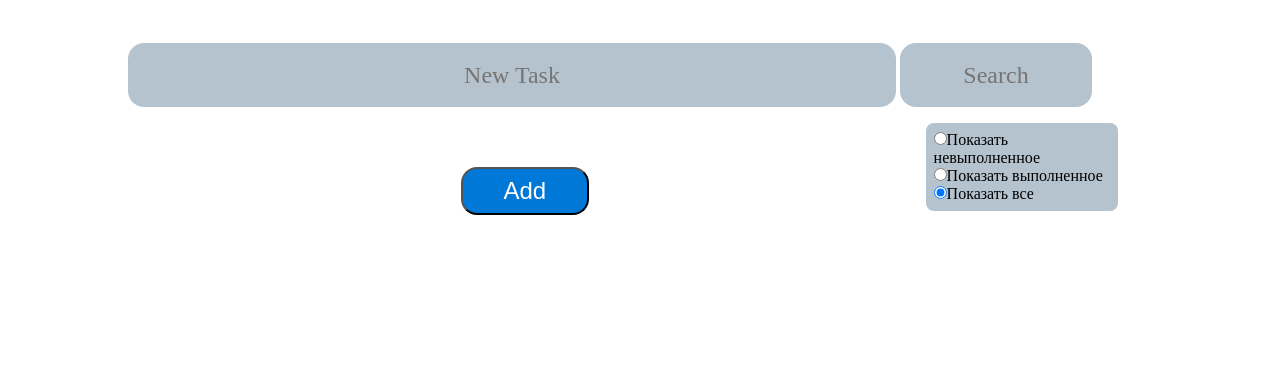
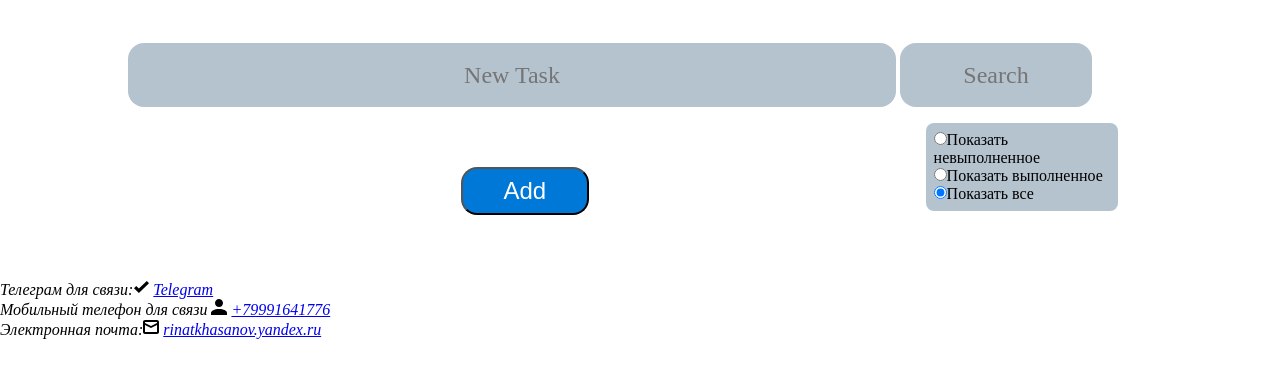
Before and after one commit to KhasRR/My-To-Do, a plain HTML site: page index.html in a window 1280 px wide. Shown: the part 136-514 px from the top of the page. Drawn offline with Linux system fonts and the light colour scheme; a web font is replaced by a local one.

Commit message:
Добавление Footer

```diff
--- a/index.html
+++ b/index.html
@@ -8,6 +8,7 @@
     <script defer src="./js/todo.js" defer></script>
   </head>
   <body>
+
     <header class="head">
       <div class="icon">
         <img width="100px" src="./1/icon128x128.png" alt="ToDo" />
@@ -30,6 +31,25 @@
       </div>
       <ul id="taskList"></ul>
     </main>
-    <footer></footer>
+    <footer>
+        <Address>Телеграм для связи:<svg width="16" height="16" viewBox="0 0 16 16" fill="none" xmlns="http://www.w3.org/2000/svg">
+            <path d="M5.9 14L1 9.20003L3.2 7.00003L5.9 9.60003L13.8 2.00003L16 4.20003L5.9 14Z" fill="black"/>
+            </svg>
+            <a href="https://t.me/RinatKhas"target='_blank'>Telegram</a></Address>
+        <address>Мобильный телефон для связи <svg width="16" height="16" viewBox="0 0 16 16" fill="none" xmlns="http://www.w3.org/2000/svg">
+            <g clip-path="url(#clip0_3_2570)">
+            <path fill-rule="evenodd" clip-rule="evenodd" d="M4 4C4 1.8 5.8 0 8 0C11.5 0 13.3 4.3 10.9 6.9C8.3 9.3 4 7.5 4 4ZM16 13.9V16H0V14.1C0 11.9 3.5 10.1 8 10.1C12.5 10.1 16 11.8 16 13.9Z" fill="black"/>
+            </g>
+            <defs>
+            <clipPath id="clip0_3_2570">
+            <rect width="16" height="16" fill="white"/>
+            </clipPath>
+            </defs>
+            </svg>
+            <a href="tel:+79991641776">+79991641776</a></address>
+        <address>Электронная почта:<svg width="16" height="16" viewBox="0 0 16 16" fill="none" xmlns="http://www.w3.org/2000/svg">
+            <path fill-rule="evenodd" clip-rule="evenodd" d="M0 12.9999C0 14.0999 0.9 14.9999 2 14.9999H14C15.1 14.9999 16 14.0999 16 12.9999V2.99994C16 2 15 0.999939 14 1L2 0.999939C0.9 0.999939 0 1.89994 0 2.99994V12.9999ZM2 2.99994H14V4L8 6.91203L2 4V2.99994ZM2 6V12.9999H14V6L8 9.08797L2 6Z" fill="black"/>
+            </svg>
+            <a href="mailto:rinatkhasanov.yandex.ru">rinatkhasanov.yandex.ru</a></address></footer>
   </body>
 </html>
```
